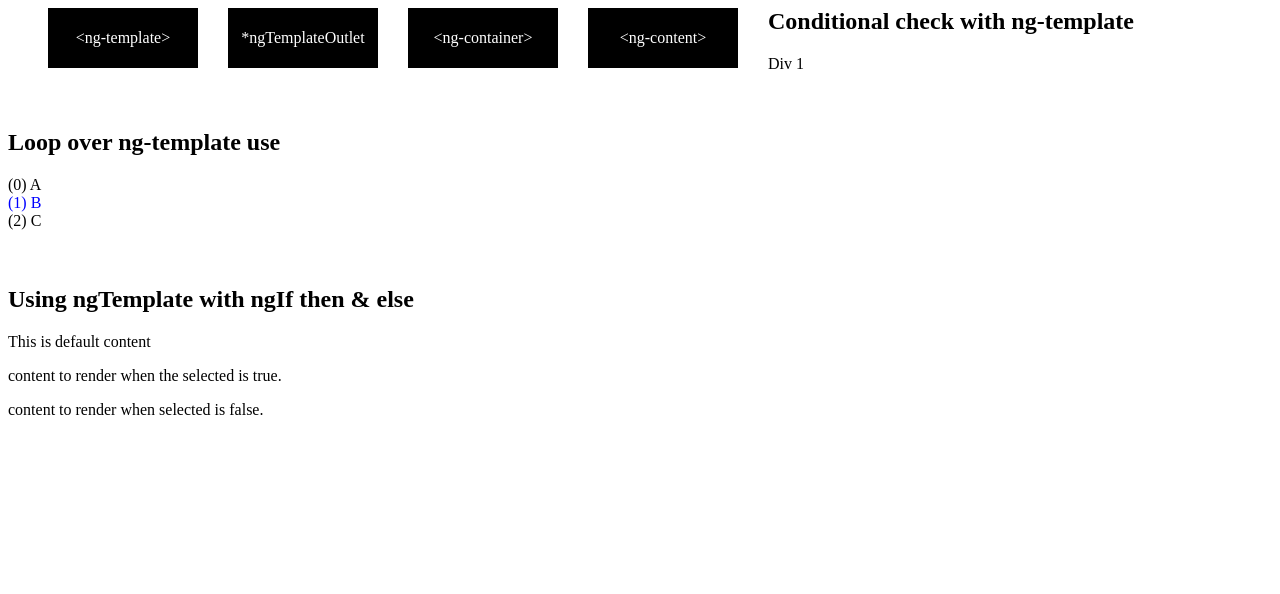
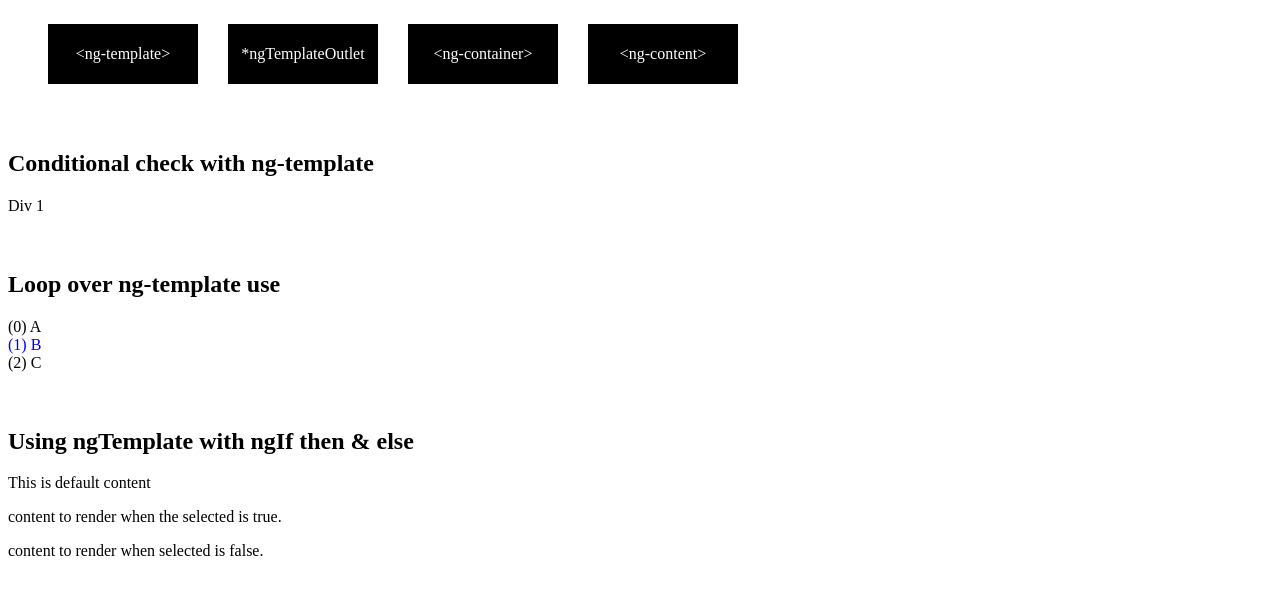
Before and after one commit to moradiyahari/angular-core-concepts, an Angular app: page /ng-template in a window 1280 px wide. Shown: the top 594 px of the page. Built offline with nearby package versions, Linux system fonts and the light colour scheme.

Commit message:
2 files modified

```diff
--- a/src/app/app.component.css
+++ b/src/app/app.component.css
@@ -4,7 +4,10 @@ p {
 h1 {
   color: navy;
 }
-#buttons li {
+.navbar {
+  display: flex;
+}
+.buttons li {
   float: left;
   list-style: none;
   text-align: center;
@@ -14,13 +17,13 @@ h1 {
   width: 150px;
   line-height: 60px;
 }
-#buttons li a {
+.buttons li a {
   text-decoration: none;
   color: #ffffff;
   display: block;
 }
 
-#buttons li a:hover {
+.buttons li a:hover {
   text-decoration: none;
   color: #000000;
   background-color: #33b5e5;
--- a/src/app/app.component.html
+++ b/src/app/app.component.html
@@ -1,5 +1,5 @@
-<div>
-  <ul id="buttons">
+<div class="navbar">
+  <ul class="buttons">
     <li>
       <a routerLink="ng-template" routerLinkActive="active">
         &lt;ng-template&gt;
```
